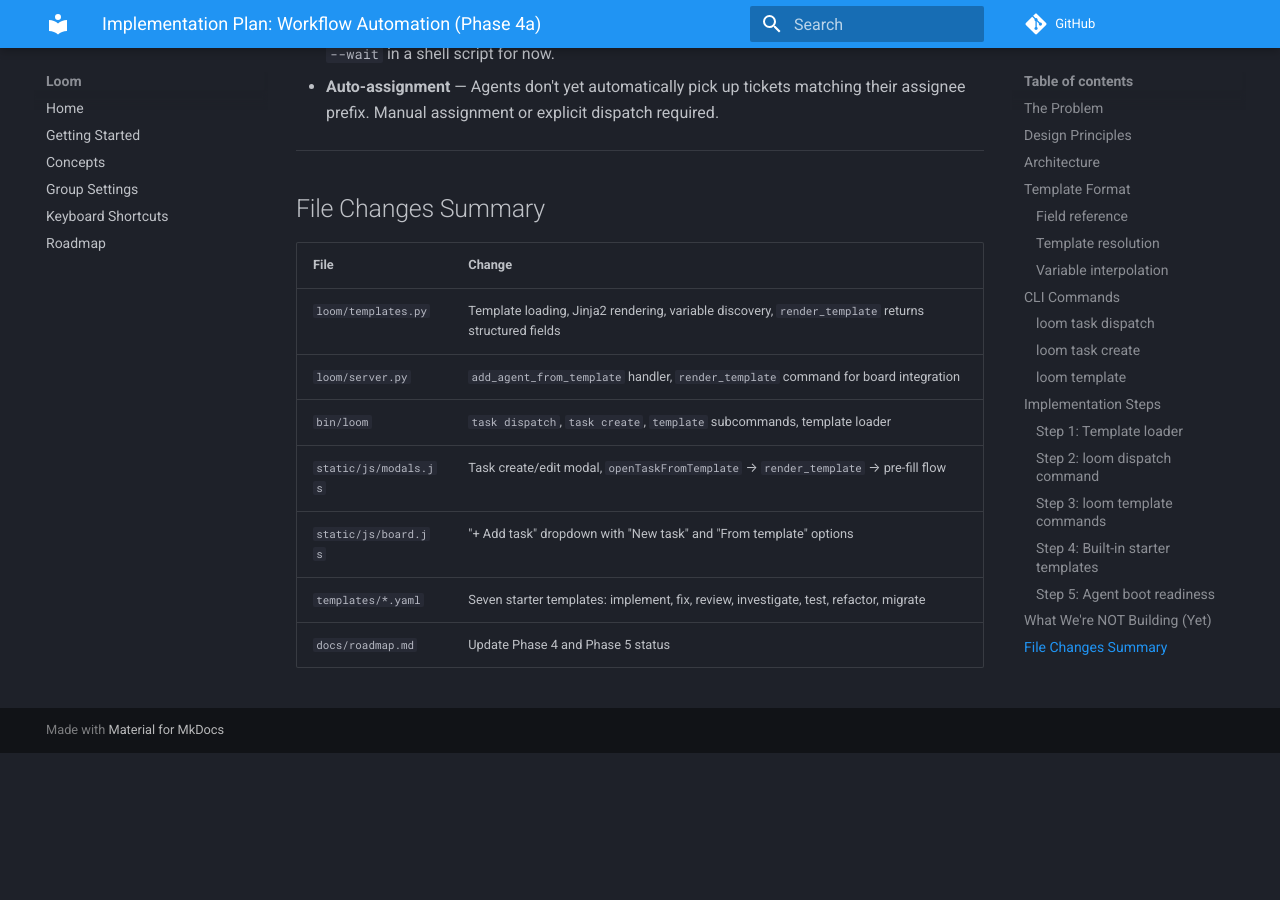
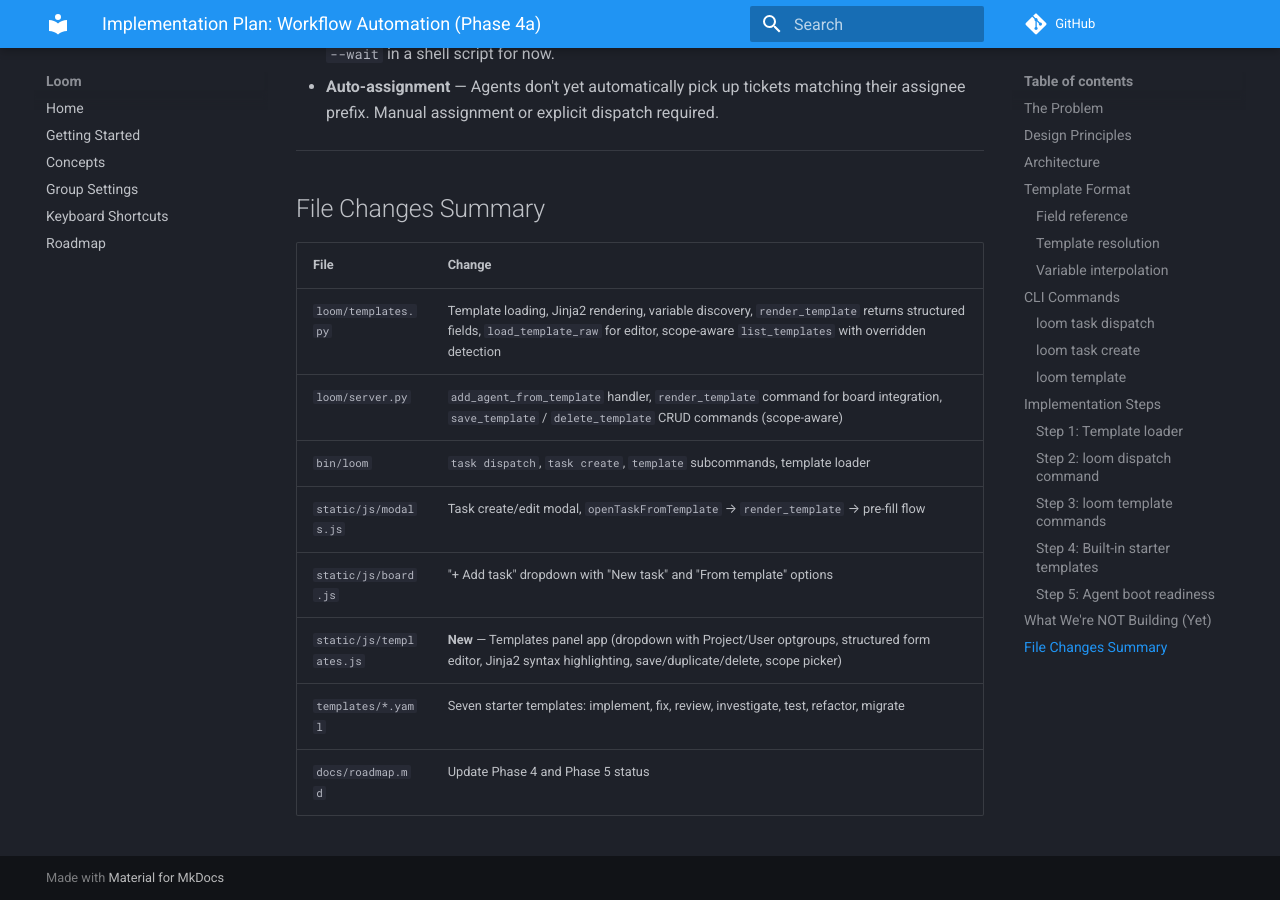
Before and after one commit to runtorque/torque, an MkDocs documentation site: the page built from docs/plans/workflow-automation.md, in a window 1280 px wide and 900 px high, scrolled down 7229 px. Built offline with MkDocs 1.6.1 and Material for MkDocs 9.7.7, drawn with Linux system fonts in a browser that asks for light colours; comment, search, counter and statistics services are not loaded; before the commit the page ends 7982 px from its top, so only the background shows below that.

Commit message:
docs: add templates panel to architecture, roadmap, and workflow plan
- CLAUDE.md: document server CRUD commands, templates.js panel app,
  updated script load order
- Roadmap: templates panel description under Agent Templates, updated
  Taskbar section to list both panel apps
- Workflow plan: updated file changes summary with templates.js and
  scope-aware template operations

Co-Authored-By: Claude Opus 4.6 (1M context) <noreply@anthropic.com>

```diff
--- a/docs/plans/workflow-automation.md
+++ b/docs/plans/workflow-automation.md
@@ -279,10 +279,11 @@ A short additional delay (~1s) after boot detection ensures the shell and boot c
 
 | File | Change |
 |---|---|
-| `loom/templates.py` | Template loading, Jinja2 rendering, variable discovery, `render_template` returns structured fields |
-| `loom/server.py` | `add_agent_from_template` handler, `render_template` command for board integration |
+| `loom/templates.py` | Template loading, Jinja2 rendering, variable discovery, `render_template` returns structured fields, `load_template_raw` for editor, scope-aware `list_templates` with overridden detection |
+| `loom/server.py` | `add_agent_from_template` handler, `render_template` command for board integration, `save_template` / `delete_template` CRUD commands (scope-aware) |
 | `bin/loom` | `task dispatch`, `task create`, `template` subcommands, template loader |
 | `static/js/modals.js` | Task create/edit modal, `openTaskFromTemplate` → `render_template` → pre-fill flow |
 | `static/js/board.js` | "+ Add task" dropdown with "New task" and "From template" options |
+| `static/js/templates.js` | **New** — Templates panel app (dropdown with Project/User optgroups, structured form editor, Jinja2 syntax highlighting, save/duplicate/delete, scope picker) |
 | `templates/*.yaml` | Seven starter templates: implement, fix, review, investigate, test, refactor, migrate |
 | `docs/roadmap.md` | Update Phase 4 and Phase 5 status |
--- a/docs/roadmap.md
+++ b/docs/roadmap.md
@@ -144,7 +144,11 @@ criteria: |
 
 Templates support `task` (main description), `instructions`, `context`, `criteria` (acceptance criteria), `labels` (list), and `group` (override target group). Old templates with `prompt:` still work via backward compat.
 
-Loom searches two locations: project-local `.loom/templates/` (takes precedence) and global `~/.loom/templates/`. The toolbelt has "From Template" options in both the agent creation dropdown and the board's "+ Add task" dropdown — the latter renders the template and pre-fills the task modal. CLI: `loom template list`, `loom template show <name>`, `loom template create <name>`. Seven starter templates ship: `implement`, `fix`, `review`, `investigate`, `test`, `refactor`, `migrate`.
+Loom searches two locations: project-local `.loom/templates/` (takes precedence) and user-global `~/.loom/templates/`. When both contain a template with the same name, the project one wins for dispatch; the user one is marked as "overridden" in the editor. The toolbelt has "From Template" options in both the agent creation dropdown and the board's "+ Add task" dropdown — the latter renders the template and pre-fills the task modal.
+
+A **Templates panel** in the taskbar provides a full editor for creating and managing templates without leaving iTerm2. It shows project and user templates in separate dropdown groups with directory paths, and includes a structured form with Jinja2 syntax highlighting (expressions, filters, strings, parentheses), auto-expanding textareas, scope picker (project vs user), and auto-discovered variable display.
+
+CLI: `loom template list`, `loom template show <name>`, `loom template create <name>`. Seven starter templates ship: `implement`, `fix`, `review`, `investigate`, `test`, `refactor`, `migrate`.
 
 ### `loom task dispatch` / `loom task create` ✅
 
@@ -223,7 +227,7 @@ Cards show group badge, assignee badge (amber), label badges, and linked agent n
 
 ### Taskbar ✅
 
-A dock at the bottom of the toolbelt for "panel apps". The board is the first app. Future apps (logs viewer, cost dashboard, diff viewer) plug into the same dock. Clicking an app toggles its panel open/closed.
+A dock at the bottom of the toolbelt for "panel apps". Currently hosts two apps: **Board** (Kanban task board) and **Templates** (template editor with Jinja2 highlighting). Future apps (logs viewer, cost dashboard, diff viewer) plug into the same dock. Clicking an app toggles its panel open/closed. Only one panel app is visible at a time.
 
 ### Provider Integrations
 
```
Also changed, not shown: CLAUDE.md (+3 -2 lines).
